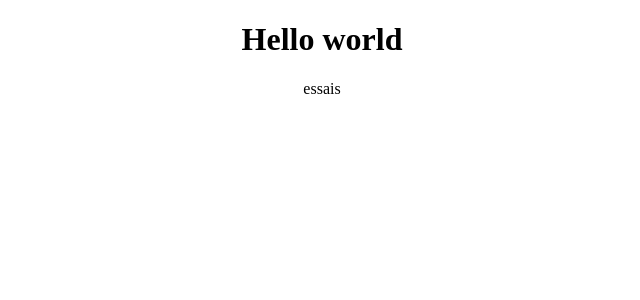
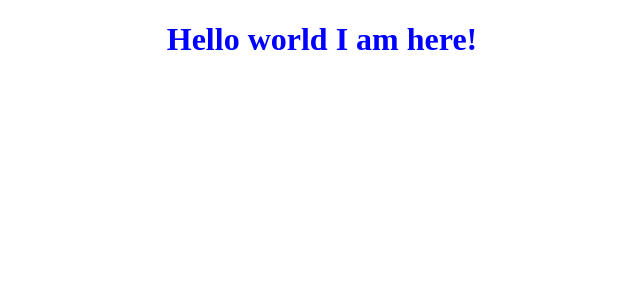
Before and after one commit to EricMbouwe/Cryptos, a React (Create React App) app: page / in a window 1280 px wide. Shown: the top 300 px of the page, without its empty margins (318-958 px from the left). Built offline with nearby package versions, Linux system fonts and the light colour scheme.

Commit message:
added sass files

```diff
--- a/src/components/App.js
+++ b/src/components/App.js
@@ -1,10 +1,9 @@
-import './App.css';
+import '../styles/App.css';
 
 function App() {
   return (
     <div className="App">
-      <h1>Hello world</h1>
-      <span>essais</span>
+      <h1>Hello world I am here!</h1>
     </div>
   );
 }
--- a/src/index.css
+++ b/src/index.css
@@ -1,3 +1,5 @@
 body {
- margin: 0;
+  margin: 0;
+  color: blue;
 }
+/*# sourceMappingURL=index.css.map */
--- /dev/null
+++ b/src/index.scss
@@ -0,0 +1,4 @@
+body {
+ margin: 0;
+ color: blue;
+}
--- /dev/null
+++ b/src/styles/App.css
@@ -0,0 +1,4 @@
+.App {
+  text-align: center;
+}
+/*# sourceMappingURL=App.css.map */
```
Also changed, not shown: src/styles/App.scss (renamed from src/components/App.css), 2 other files (tests, documents, lock files or other folders).
